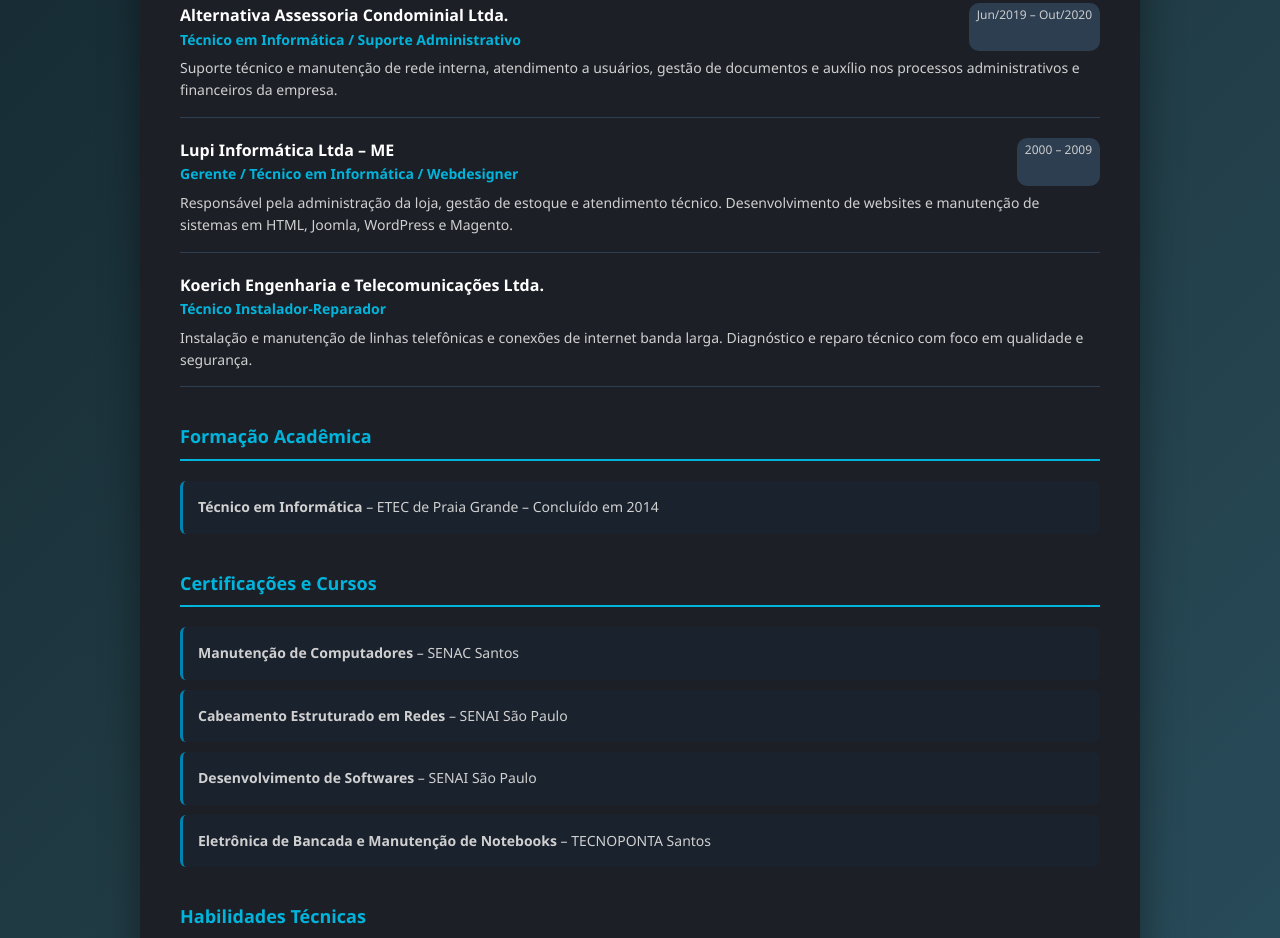
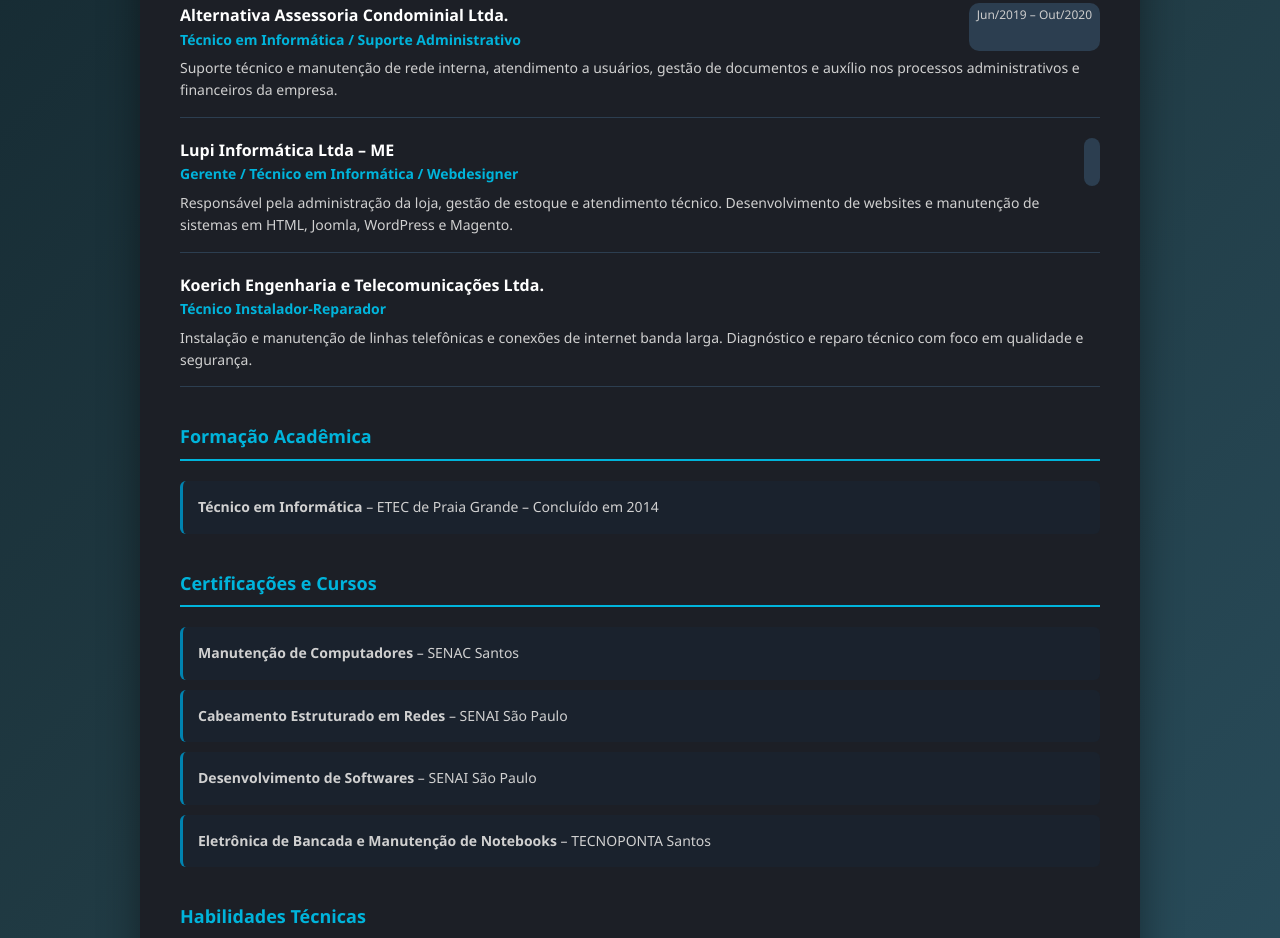
Before and after one commit to ers13/curriculo-profissional-evandro-ricardo, a plain HTML site: page index.html in a window 1280 px wide. Shown: the part 869-1807 px from the top of the page. Drawn offline with Linux system fonts and the light colour scheme.

Commit message:
Update index.html

```diff
--- a/index.html
+++ b/index.html
@@ -155,7 +155,7 @@
         <div class="job-item">
           <div class="job-header">
             <div><div class="job-company">Lupi Informática Ltda – ME</div><div class="job-position">Gerente / Técnico em Informática / Webdesigner</div></div>
-            <div class="job-period">2000 – 2009</div>
+            <div class="job-period"></div>
           </div>
           <div class="job-description">
             Responsável pela administração da loja, gestão de estoque e atendimento técnico. Desenvolvimento de websites e manutenção de sistemas em HTML, Joomla, WordPress e Magento.
```
